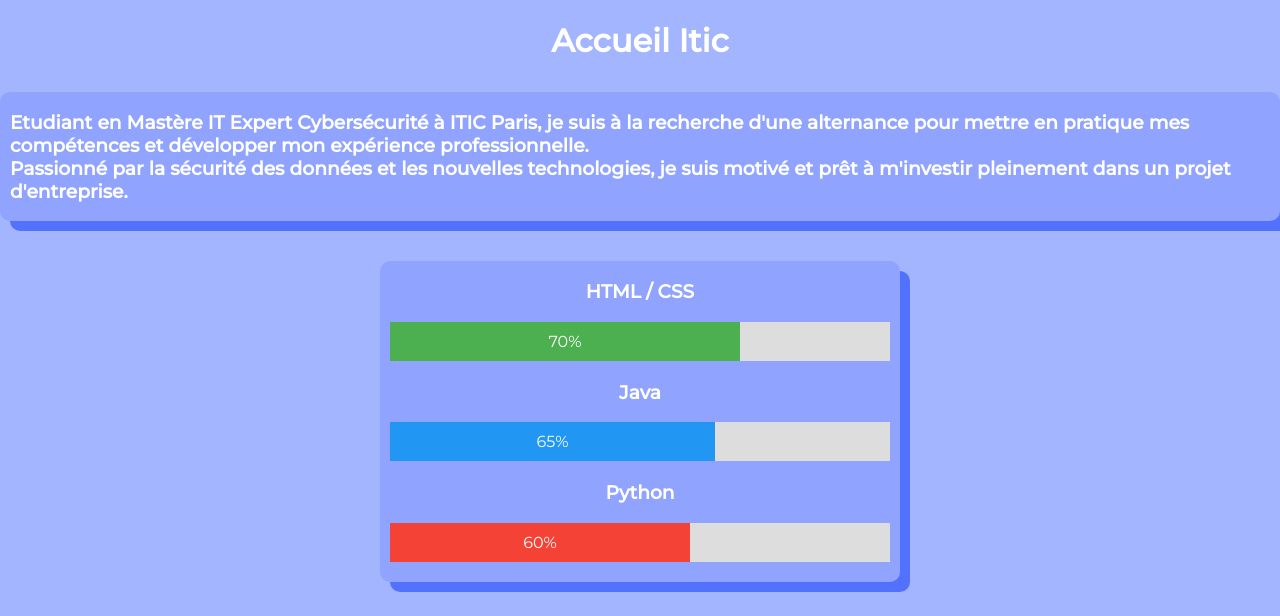
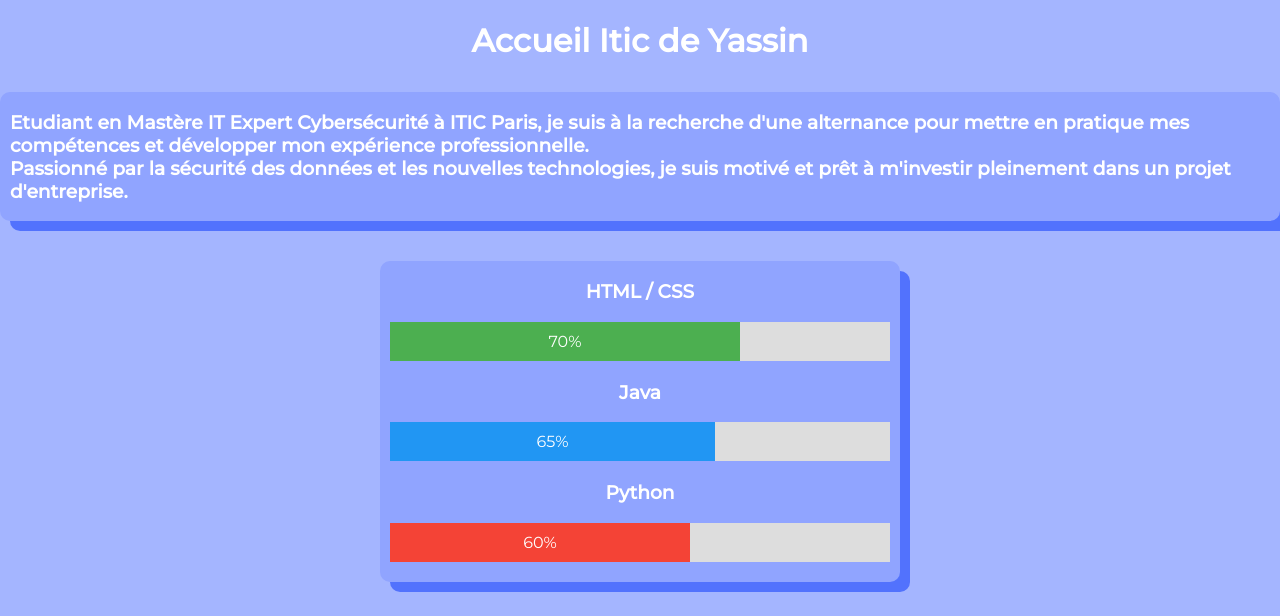
Before and after one commit to ShadowPack73/ITIC, a plain HTML site: page index.html in a window 1280 px wide. Shown: the top 616 px of the page. Drawn offline with Linux system fonts and the light colour scheme.

Commit message:
ma troisieme version du site

```diff
--- a/index.html
+++ b/index.html
@@ -15,7 +15,7 @@
     <header>
         <div class="title">
             <h1 class="box-title">
-                Accueil Itic
+                Accueil Itic de Yassin
             </h1>
         </div>
     </header>
```
